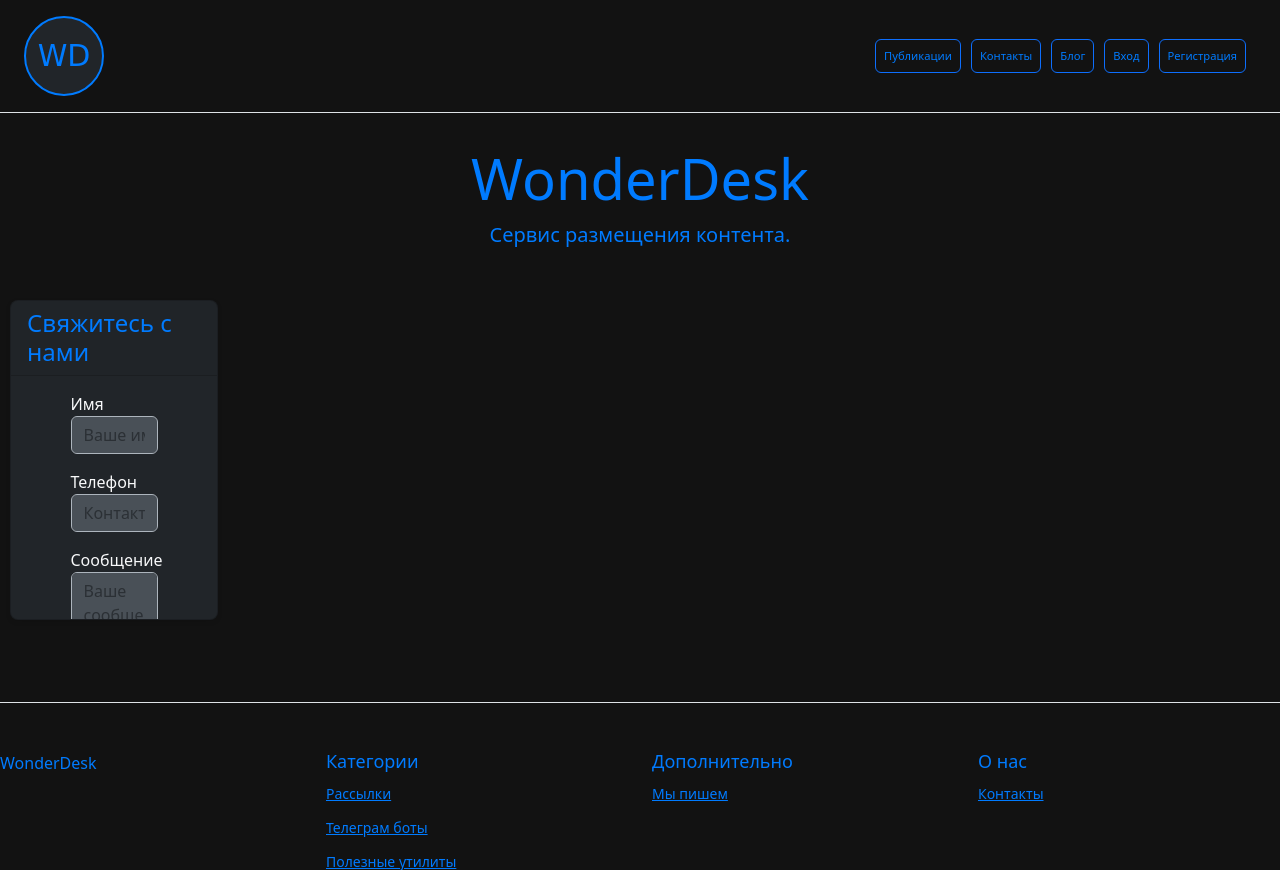
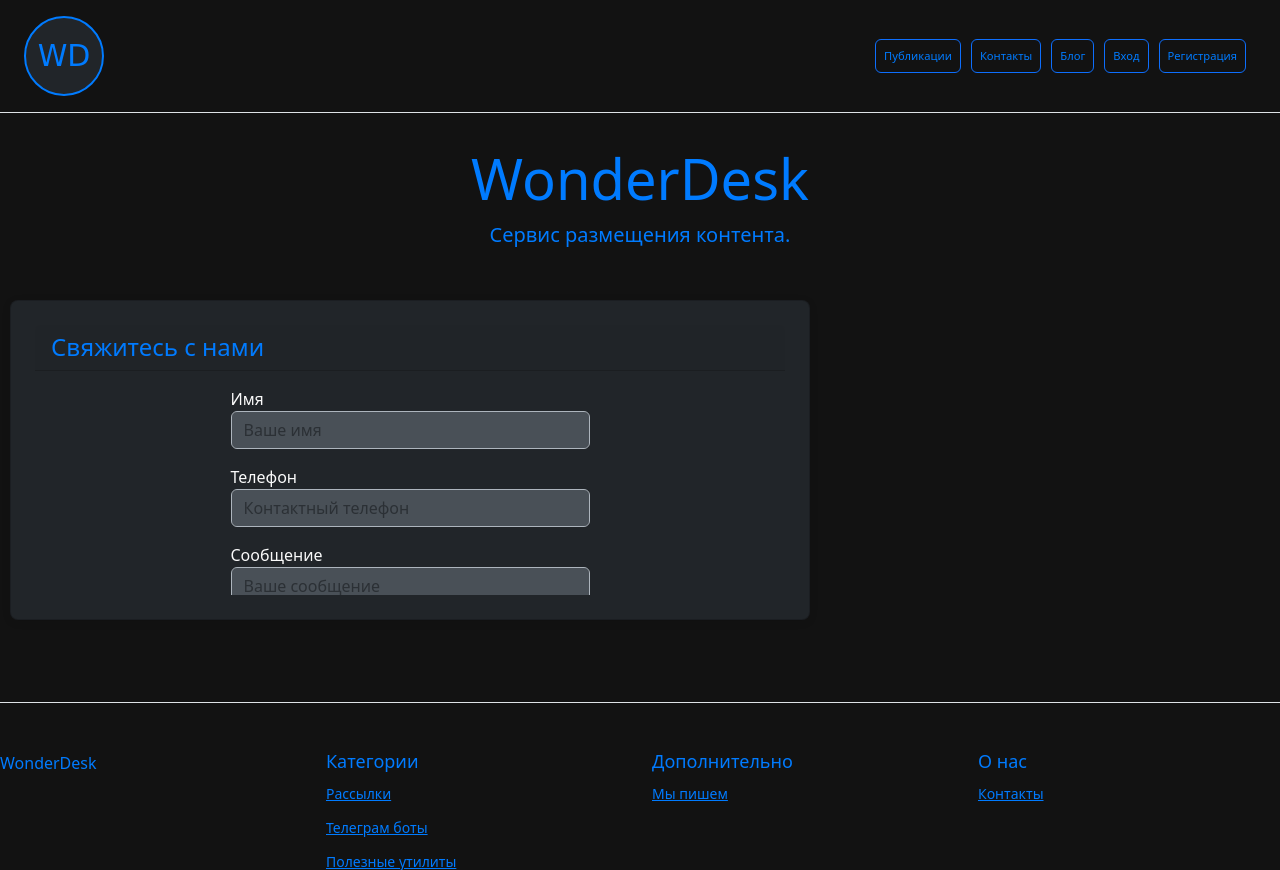
Before and after one commit to EugenyBaz/WonderDesk, a Django app: page /contacts/ in a window 1280 px wide. Shown: the top 870 px of the page. Run offline with Django 5.2, Linux system fonts and the light colour scheme; some libraries are stand-ins or nearby versions.

Commit message:
update #1 style form for contacts

```diff
--- a/posts/templates/posts/contacts.html
+++ b/posts/templates/posts/contacts.html
@@ -4,7 +4,16 @@
 {% block content %}
 
 <style>
-
+    /* Основные стили для карточки формы */
+    .card {
+        width: 50rem; /* Фиксированная ширина */
+        padding: 1.5rem;
+        background-color: #212529; /* Тёмный фон */
+        color: #fafafa; /* Светлый текст */
+        border-radius: 0.5rem;
+        box-shadow: 0 2px 8px rgba(0,0,0,0.1);
+        transition: transform 0.3s ease-in-out;
+    }
 
     .card:hover {
         transform: scale(1.02);
```
